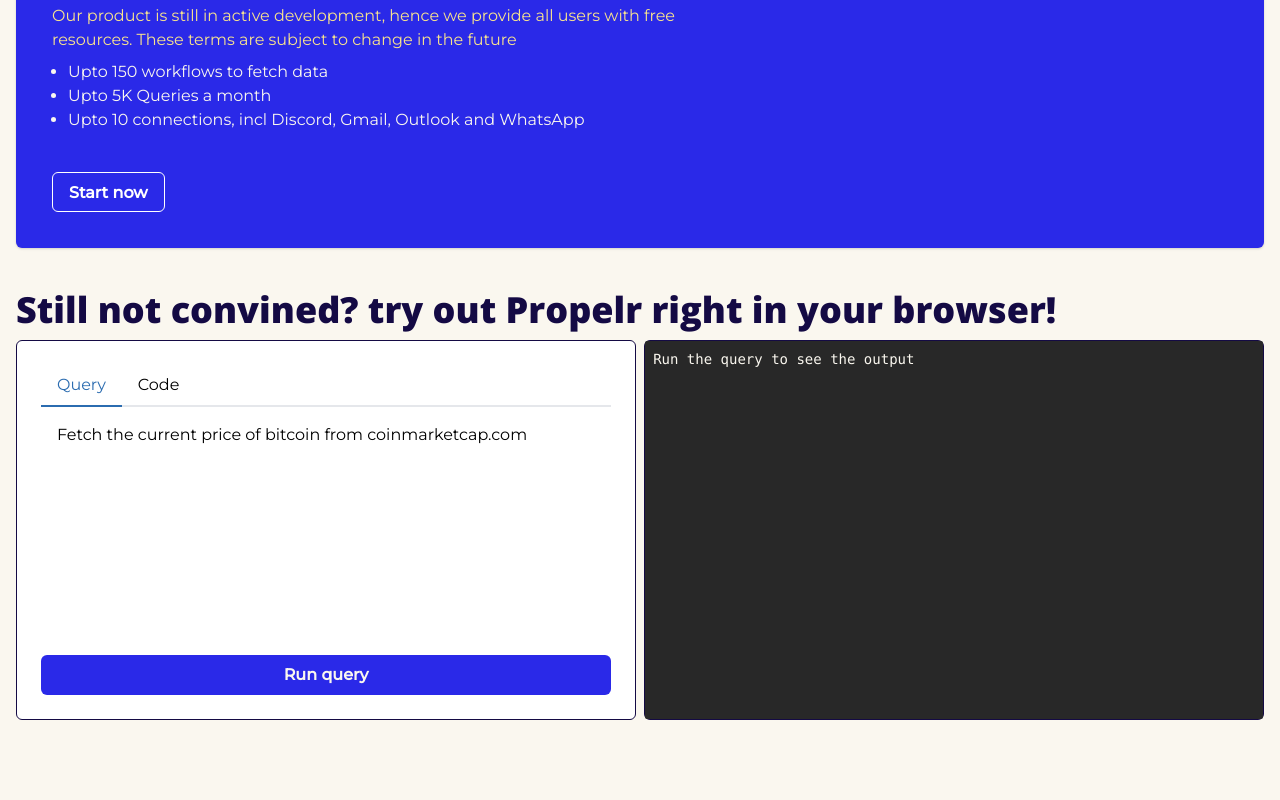
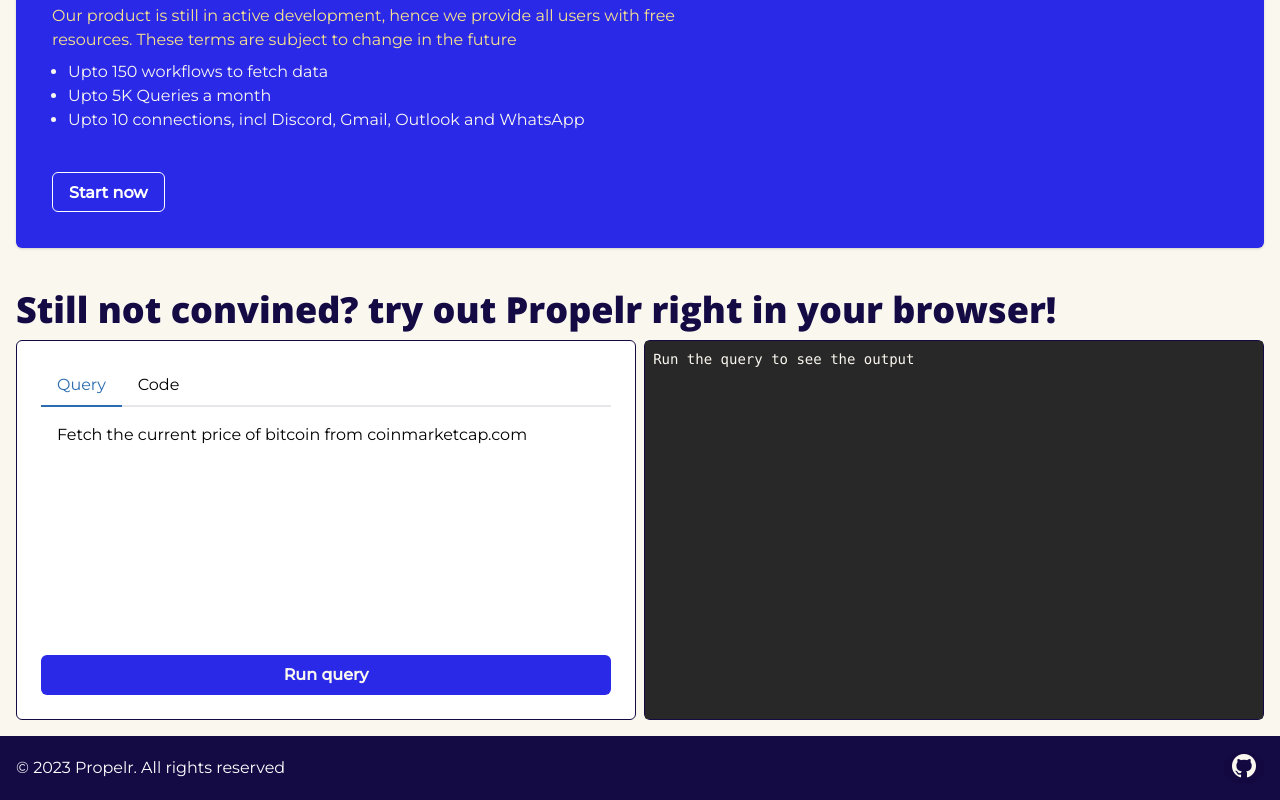
Before and after one commit to Aadv1k/propelr-monorepo, a React (Create React App) app in the folder packages/frontend/: page / in a window 1280 px wide. Shown: the part 1661-2461 px from the top of the page. Before the commit the page ends 2397 px from the top, so only its background shows below. Built offline with nearby package versions, Linux system fonts and the light colour scheme; the HTML template or start-up script is replaced by a standard one.

Commit message:
Add a basic footer at the frontend

```diff
--- a/packages/frontend/src/App.tsx
+++ b/packages/frontend/src/App.tsx
@@ -7,6 +7,7 @@
 import Products from "./components/Products";
 import Pricing from "./components/Pricing";
 import NotConvincedYet from "./components/NotConvincedYet";
+import Footer from "./components/Footer";
 
 function App() {
   return (
@@ -17,6 +18,7 @@
         <Products />
         <Pricing />
         <NotConvincedYet />
+        <Footer />
       </ChakraProvider>
     </div>
   );
--- /dev/null
+++ b/packages/frontend/src/components/Footer.tsx
@@ -0,0 +1,65 @@
+import {
+  Box,
+  Button,
+  Container,
+  Stack,
+  Text,
+  useColorModeValue,
+  VisuallyHidden,
+} from '@chakra-ui/react';
+import { ReactNode } from 'react';
+
+const SocialButton = ({
+  children,
+  label,
+  href,
+}: {
+  children: ReactNode;
+  label: string;
+  href: string;
+}) => {
+  return (
+    <Button
+      bg={useColorModeValue('blackAlpha.100', 'whiteAlpha.100')}
+      rounded={'full'}
+      w={8}
+      h={8}
+      cursor={'pointer'}
+      as={'a'}
+      href={href}
+      display={'inline-flex'}
+      alignItems={'center'}
+      justifyContent={'center'}
+      transition={'background 0.3s ease'}
+      _hover={{
+        bg: useColorModeValue('blackAlpha.200', 'whiteAlpha.200'),
+      }}>
+      <VisuallyHidden>{label}</VisuallyHidden>
+      {children}
+    </Button>
+  );
+};
+
+export default function Footer() {
+  return (
+    <Box
+      bg="blue.200"
+      color="white">
+      <Container
+        as={Stack}
+        maxW={1400}
+        py={4}
+        direction={{ base: 'column', md: 'row' }}
+        spacing={4}
+        justify={{ base: 'center', md: 'space-between' }}
+        align={{ base: 'center', md: 'center' }}>
+        <Text>© 2023 Propelr. All rights reserved</Text>
+        <Stack direction={'row'} spacing={6}>
+          <SocialButton label={'GitHub'} href={'https://github.com/aadv1k/propelr'}>
+            <i style={{fontSize: "1.5rem"}} className="bi bi-github"></i>
+          </SocialButton>
+        </Stack>
+      </Container>
+    </Box>
+  );
+}
```
